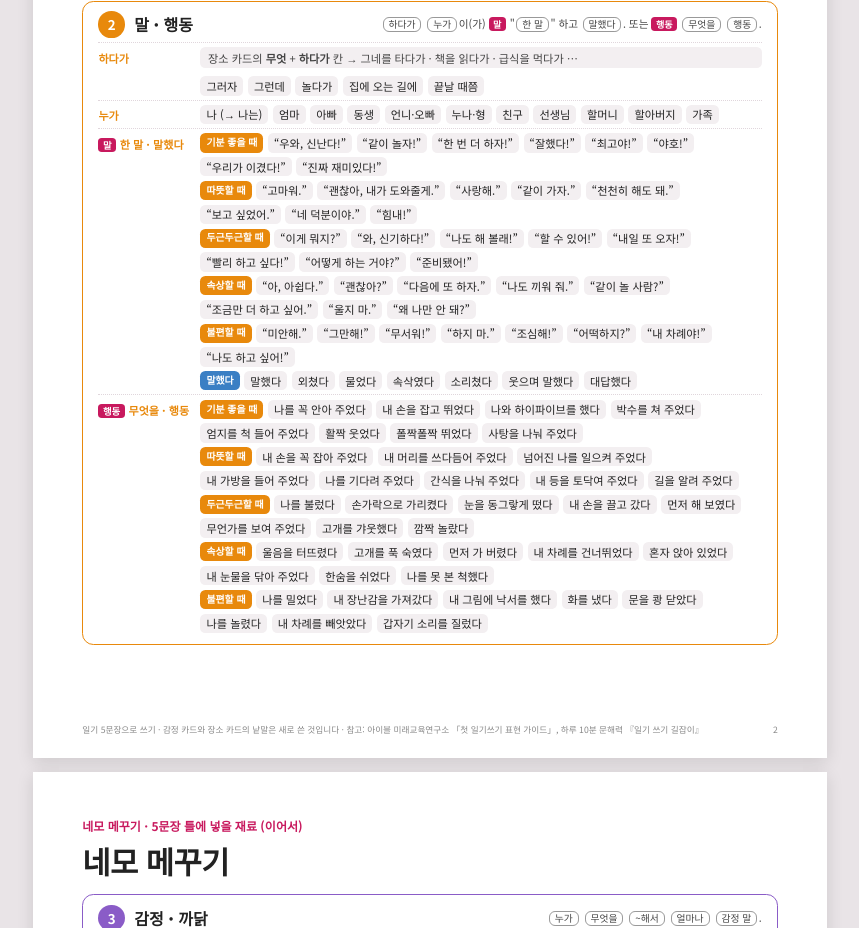
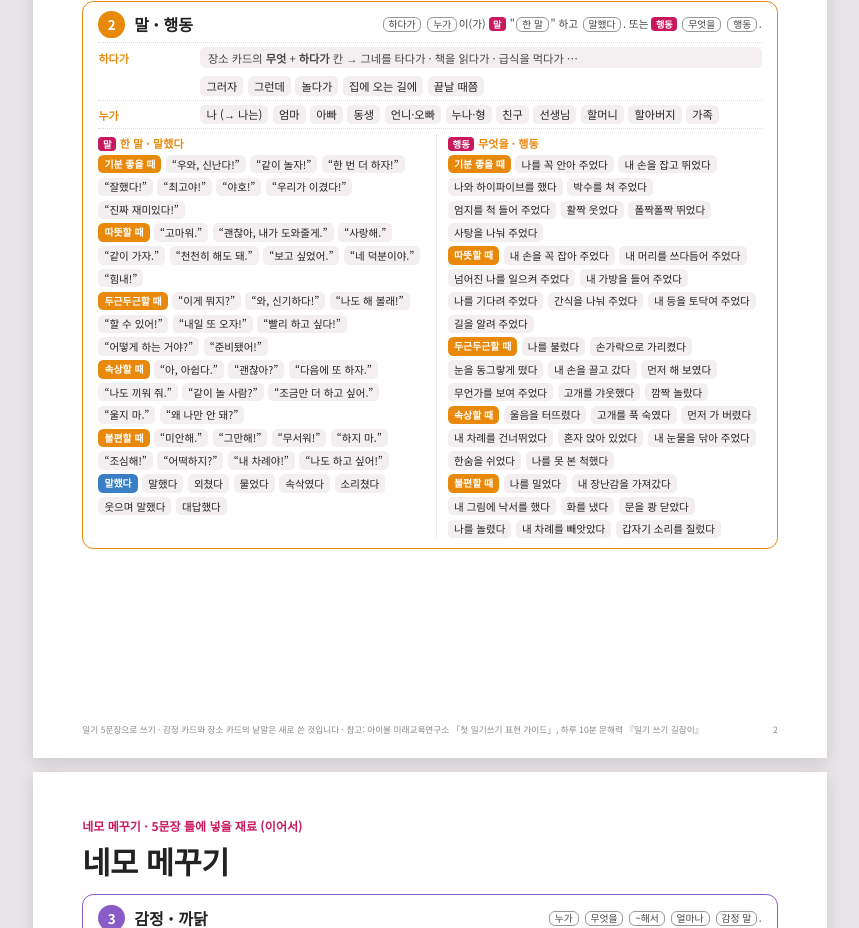
Before and after one commit to godpen65-jpg/mom-apps, a plain HTML site: page diary/guide.html in a window 1280 px wide. Shown: the part 1580-2508 px from the top of the page, without its empty margins (210-1069 px from the left). Drawn offline with Linux system fonts and the light colour scheme.

Commit message:
정리본: 말과 행동을 한 칸에 2열로
Co-Authored-By: Claude Opus 5.5 <noreply@anthropic.com>
Claude-Session: https://claude.ai/code/session_018hU1ZH3h2NducmDz7AQyud

```diff
--- a/diary/guide.html
+++ b/diary/guide.html
@@ -65,6 +65,11 @@
   .row .l { width: 24mm; flex: none; color: var(--c); font-weight: 700; font-size: 8.3pt; padding-top: .6mm; }
   .chips { display: flex; flex-wrap: wrap; gap: 1.2mm; flex: 1; }
   .chip { background: #f3eff1; border-radius: 1.4mm; padding: .4mm 1.6mm; font-size: 8.4pt; line-height: 1.45; }
+  .two { display: grid; grid-template-columns: 1fr 1fr; gap: 3mm; padding: 1.4mm 0 .6mm; border-top: 1px dotted #e0d6dc; }
+  .two .col { min-width: 0; }
+  .two .col + .col { border-left: 1px dotted #e0d6dc; padding-left: 3mm; }
+  .two .ch { color: var(--c); font-weight: 700; font-size: 8.3pt; margin-bottom: 1.2mm; }
+  .two .chip { font-size: 7.9pt; }
   .chip.say::before { content: '“'; } .chip.say::after { content: '”'; }
   .hint { font-size: 8.4pt; color: #444; background: #f3eff1; border-radius: 1.4mm; padding: .6mm 2mm; line-height: 1.45; }
   .sub { font-size: 7.4pt; color: #fff; background: var(--c); border-radius: 1.4mm; padding: .5mm 1.6mm; line-height: 1.45; font-weight: 700; }
@@ -212,8 +217,8 @@
     box(2, 2, '말 · 행동', FR[2],
       row('하다가', '<div class="chips"><div class="hint" style="width:100%;margin-bottom:1mm">장소 카드의 <b>무엇</b> + <b>하다가</b> 칸 → 그네를 타다가 · 책을 읽다가 · 급식을 먹다가 …</div>' + chips(X.openers).replace(/^<div class="chips">|<\/div>$/g, '') + '</div>') +
       row('누가', chips(['나 (→ 나는)'].concat(g(1, '누구').words.filter(function (w) { return w !== '혼자서'; })))) +
-      row('<span class="tag">말</span>한 말 · 말했다', '<div class="chips">' + say + '<div class="grp" style="--c:var(--c5)"><span class="sub">말했다</span>' + X.said.map(function (w) { return '<span class="chip">' + esc(w) + '</span>'; }).join('') + '</div></div>') +
-      row('<span class="tag">행동</span>무엇을 · 행동', '<div class="chips">' + X.acts.map(function (a) { return grp(a.label, a.pairs.map(function (p) { return (p[0] ? p[0] + ' ' : '') + p[1]; })); }).join('') + '</div>'))
+      '<div class="two"><div class="col"><div class="ch"><span class="tag">말</span>한 말 · 말했다</div><div class="chips">' + say + '<div class="grp" style="--c:var(--c5)"><span class="sub">말했다</span>' + X.said.map(function (w) { return '<span class="chip">' + esc(w) + '</span>'; }).join('') + '</div></div></div>' +
+      '<div class="col"><div class="ch"><span class="tag">행동</span>무엇을 · 행동</div><div class="chips">' + X.acts.map(function (a) { return grp(a.label, a.pairs.map(function (p) { return (p[0] ? p[0] + ' ' : '') + p[1]; })); }).join('') + '</div></div></div>')
   );
   var verbs = X.reason_parts.verb.map(function (r) { return grp(r.label, r.words); }).join('');
   var wants = X.wants.map(function (r) { return grp(r.label, r.words); }).join('');
```
Also changed, not shown: 1 other file.
